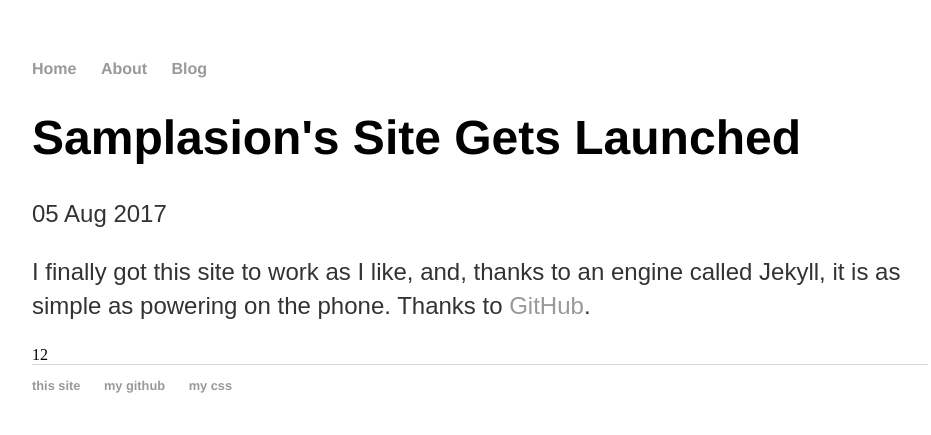
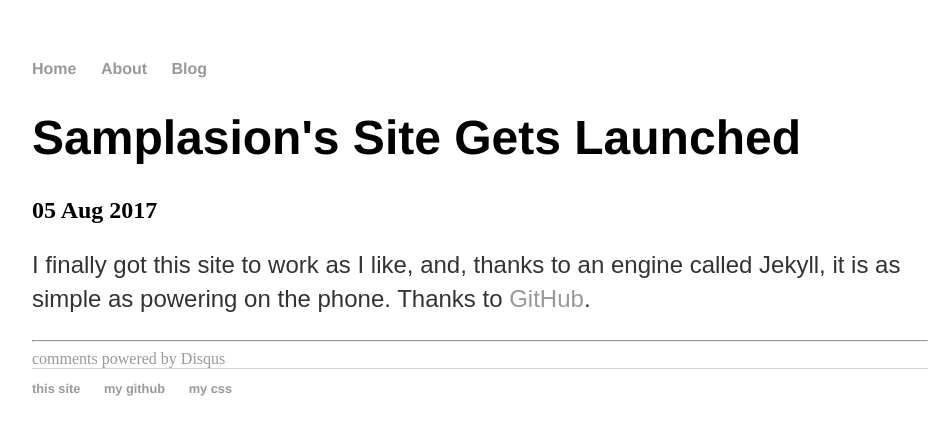
Before and after one commit to Samplasion/samplasion.github.iold, a Jekyll site: the page built from _posts/2017-08-05-samplasion-s-site-gets-launched.md, in a window 1280 px wide. Shown: the top 435 px of the page, without its empty margins (160-1091 px from the left). Built offline with Jekyll 4.4.1, drawn with Linux system fonts in a browser that asks for light colours; comment, search, counter and statistics services are not loaded.

Commit message:
Added the ability to comment blog articles

```diff
--- a/_layouts/post.html
+++ b/_layouts/post.html
@@ -1,10 +1,29 @@
 ---
 layout: default
+notes: active
 ---
-<h1>{{ page.title }}</h1>
-<p class="meta">{{ page.date | date_to_string }}</p>
 
-<div class="post">
-  {{ content }}
-</div>
-12
+<div class="notes">
+		<div class="note single">
+			<h1 class="title">{{ page.title }}</h1>
+
+			<h2 class="date"><info datetime="{{ page.date }}">
+				{{ page.date | date_to_string }} {% if page.author %} by {{ page.author }} {% endif %}
+			</info></h2>
+			<!-- Post content -->
+			<div class="notebody">
+				{{ content }}
+			</div>
+			<!-- Post info -->
+			<div class="noteinfo">
+			<!-- include some categories and tags maybe? -->
+			</div>
+
+			<hr>
+
+			<!-- Post comments -->
+			<div class="notecomments">
+				{% include disqus.html %}
+			</div>
+		</div><!-- / .note .single -->
+</div><!-- /.notes -->
```
